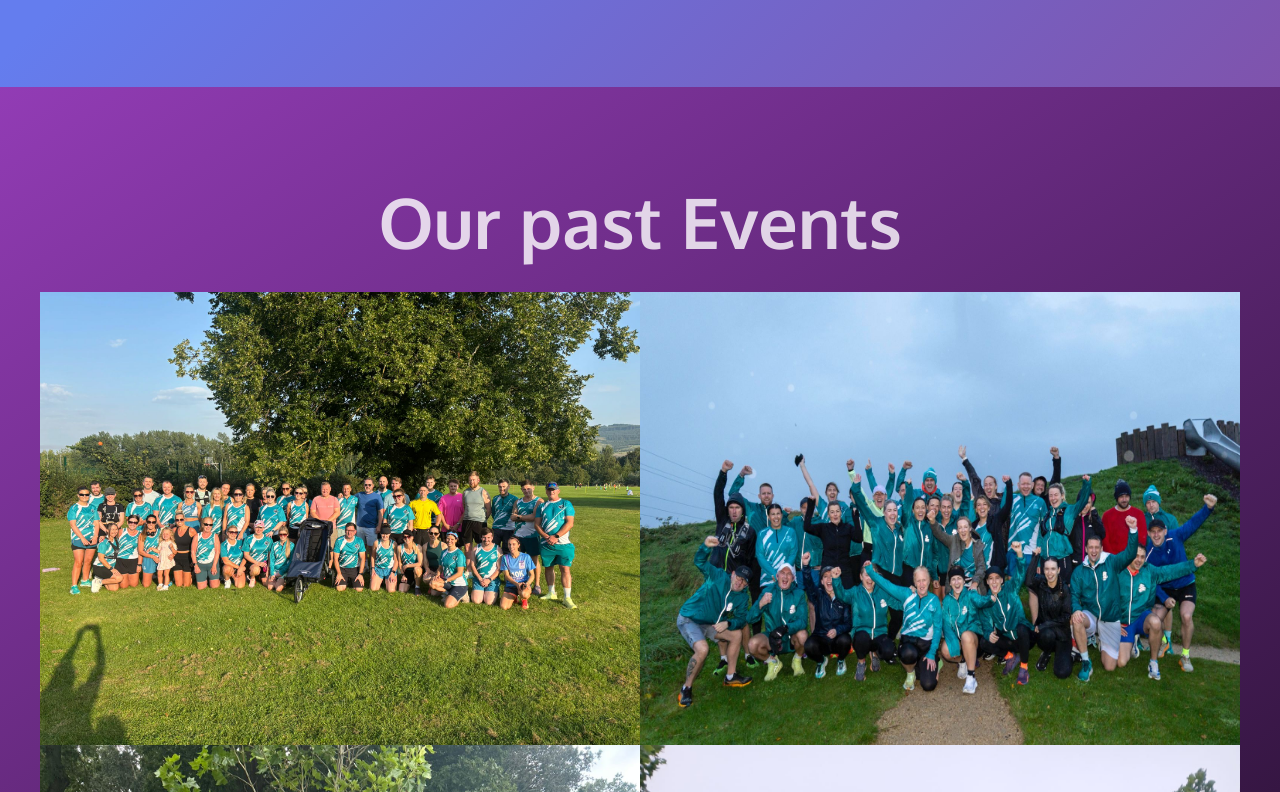
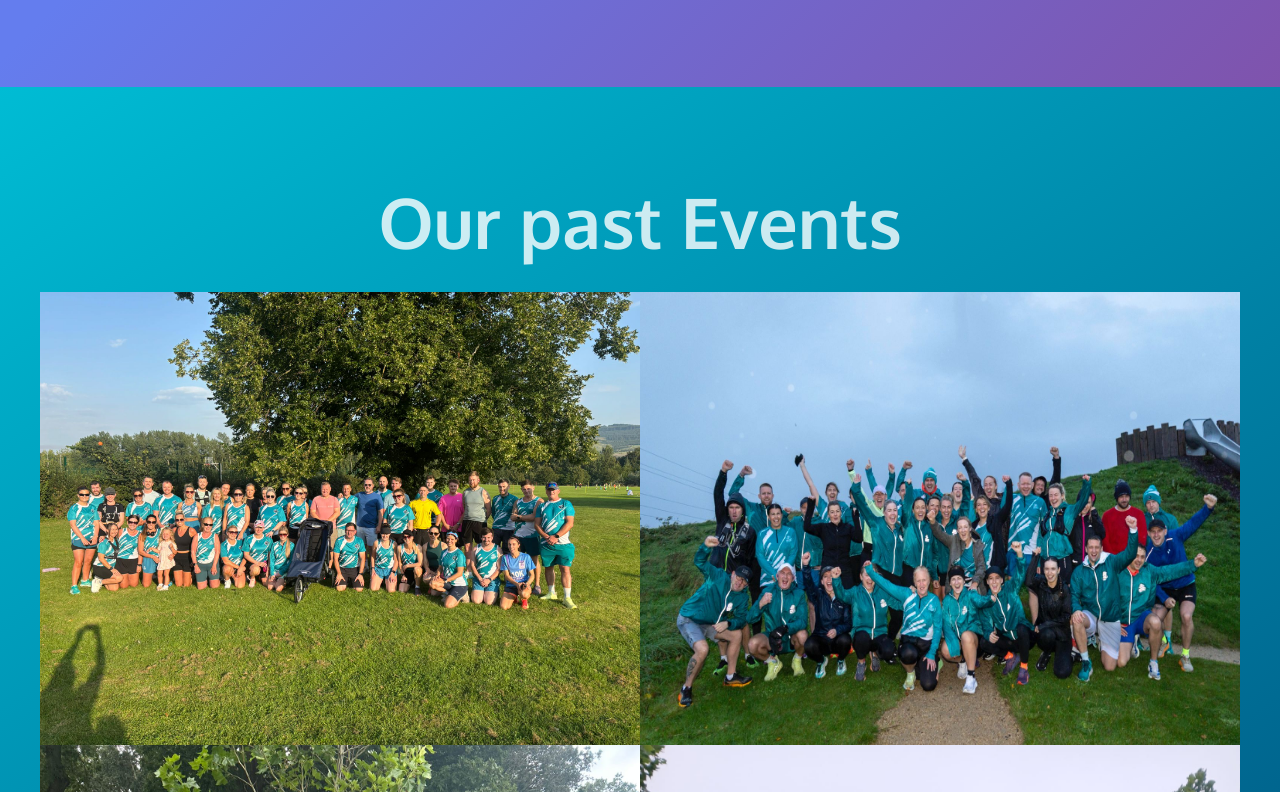
Before and after one commit to WazzyLorca/positive-pacers-website, a website: page index.html in a window 1280 px wide. Shown: the part 2340-3132 px from the top of the page. Drawn offline with nearby package versions, Linux system fonts and the light colour scheme; files that its build step writes are made by us from their sources.

Commit message:
colour change

```diff
--- a/sass/_portfolio.scss
+++ b/sass/_portfolio.scss
@@ -5,8 +5,8 @@
     display: block;
     margin-bottom: 30px;
   }
-  background-color: #923cb5;
-  background-image: linear-gradient(147deg, #923cb5 0%, #000000 74%);
+  background-color: #00BCD4;
+  background-image: linear-gradient(147deg, #00BCD4 0%, #003366 74%);
   .portfolio--content {
     display: flex;
     justify-content: center;
@@ -14,7 +14,7 @@
     .item {
       flex-basis: 50%;
       position: relative;
-      background-color: #cb2027;
+      background-color: #00BCD4;
       transition: all 0.8s ease-in-out;
       h3 {
         color: #FFF;
```
